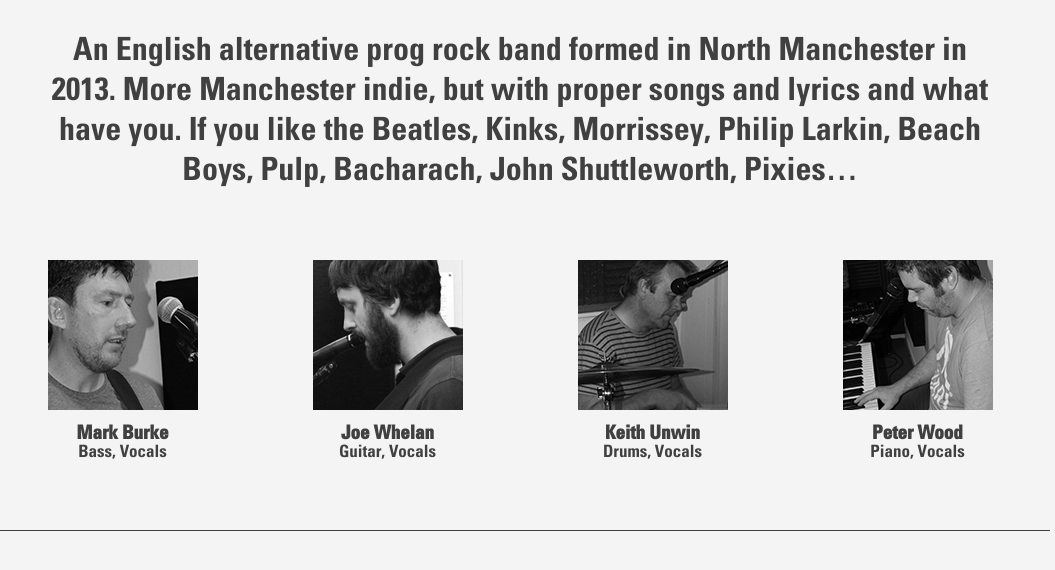
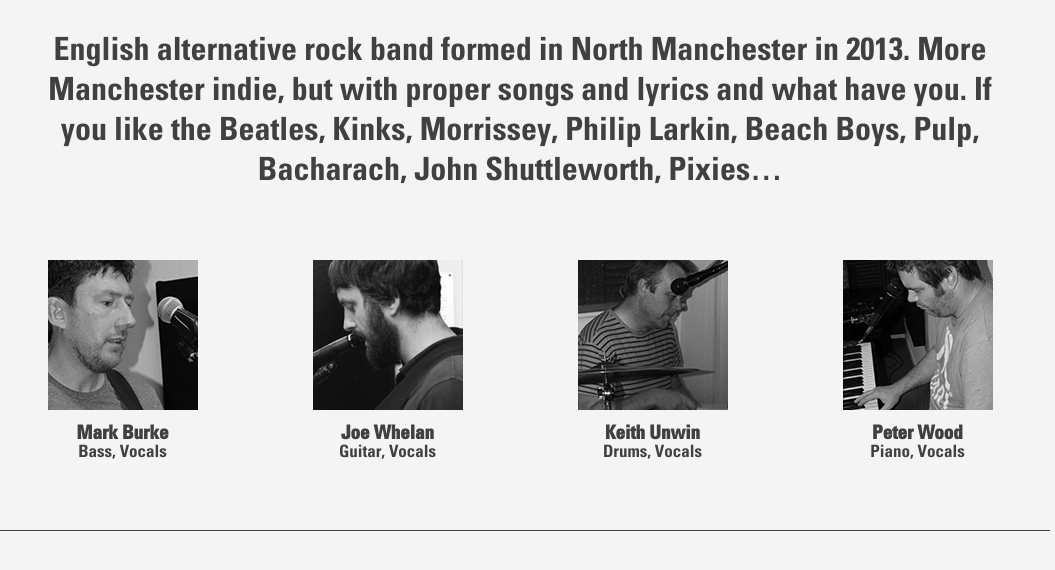
Before and after one commit to adam-foster/smashing-lads, a plain HTML site: page index.html in a window 1280 px wide. Shown: the part 230-800 px from the top of the page, without its empty margins (120-1175 px from the left). Drawn offline with nearby package versions, Linux system fonts and the light colour scheme.

Commit message:
Update index.html

```diff
--- a/index.html
+++ b/index.html
@@ -9,7 +9,7 @@
 
         <title>Smashing Lads</title>
 
-        <meta name="description" content="An English alternative prog cock rock band formed in North Manchester in 2013. More Manchester indie, but with proper songs and lyrics and what have you. If you like the Beatles, Kinks, Morrissey, Philip Larkin, Beach Boys, Pulp, Bacharach, John Shuttleworth, Pixies…" />
+        <meta name="description" content="English alternative rock band formed in North Manchester in 2013. More Manchester indie, but with proper songs and lyrics and what have you. If you like the Beatles, Kinks, Morrissey, Philip Larkin, Beach Boys, Pulp, Bacharach, John Shuttleworth, Pixies…" />
         <meta name="viewport" content="width=device-width, initial-scale=1.0, maximum-scale=1.0, user-scalable=no" />
         <meta name="msapplication-tap-highlight" content="no">
         <meta name="apple-mobile-web-app-capable" content="yes">
@@ -18,7 +18,7 @@
         <meta property="og:title" content="Smashing Lads" />
         <meta property="og:image" content="img/smashing-lads.jpg" />
         <meta property="og:url" content="http://www.smashinglads.com/" />
-        <meta property="og:description" content="An English alternative prog rock band formed in North Manchester in 2013. More Manchester indie, but with proper songs and lyrics and what have you. If you like the Beatles, Kinks, Morrissey, Philip Larkin, Beach Boys, Pulp, Bacharach, John Shuttleworth, Pixies…" />
+        <meta property="og:description" content="English alternative rock band formed in North Manchester in 2013. More Manchester indie, but with proper songs and lyrics and what have you. If you like the Beatles, Kinks, Morrissey, Philip Larkin, Beach Boys, Pulp, Bacharach, John Shuttleworth, Pixies…" />
 
         <link rel="stylesheet" href="css/main.css">
         <script src="js/vendor/modernizr-2.6.2-custom.min.js"></script>
@@ -29,7 +29,7 @@
 
             <h1>Smashing <span>L</span>ads</h1>
 
-            <p class="intro">An English alternative prog rock band formed in North Manchester in 2013. More Manchester indie, but with proper songs and lyrics and what have you. If you like the Beatles, Kinks, Morrissey, Philip Larkin, Beach Boys, Pulp, Bacharach, John Shuttleworth, Pixies…</p>
+            <p class="intro">English alternative rock band formed in North Manchester in 2013. More Manchester indie, but with proper songs and lyrics and what have you. If you like the Beatles, Kinks, Morrissey, Philip Larkin, Beach Boys, Pulp, Bacharach, John Shuttleworth, Pixies…</p>
 
             <ul class="the-lads">
                 <li>
```
